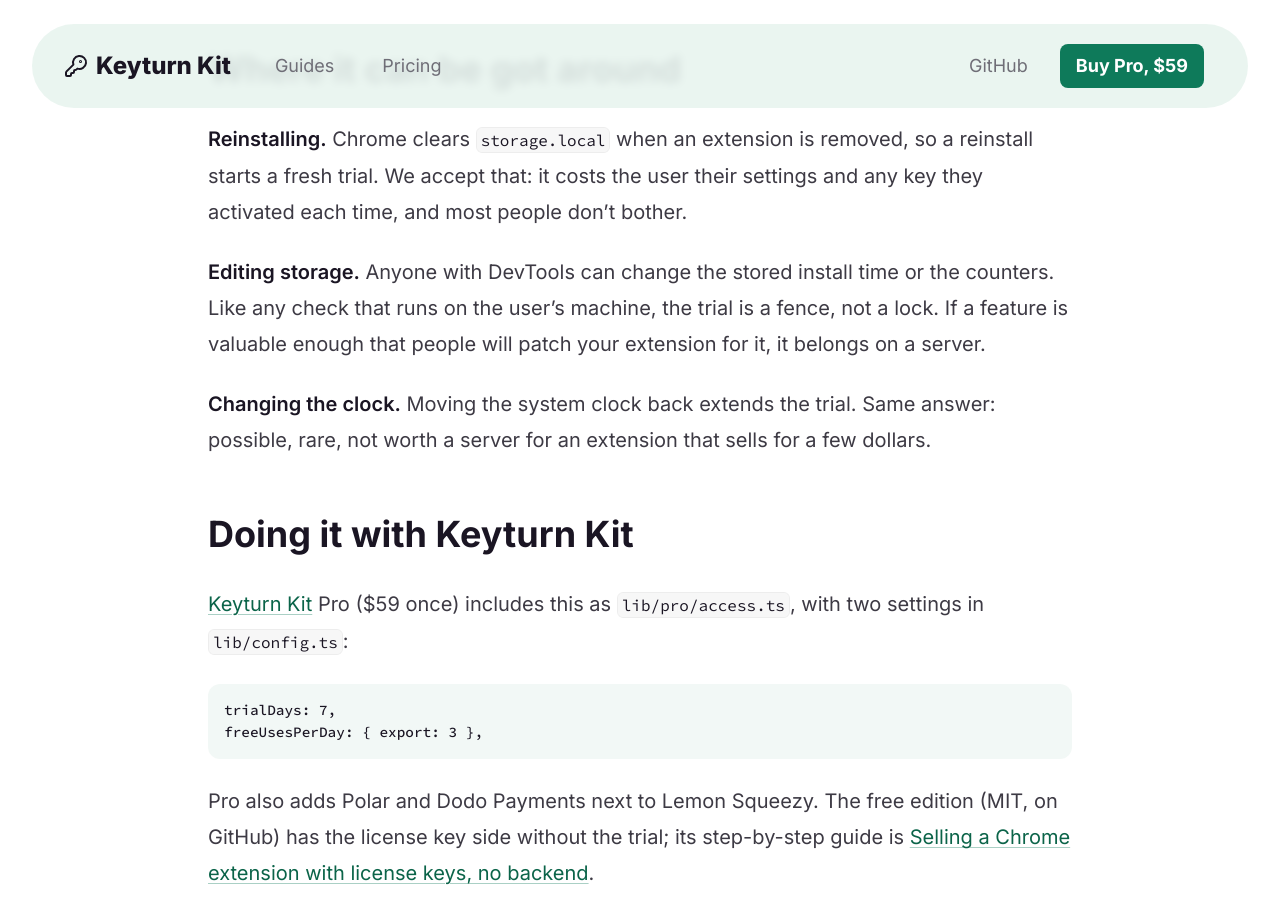
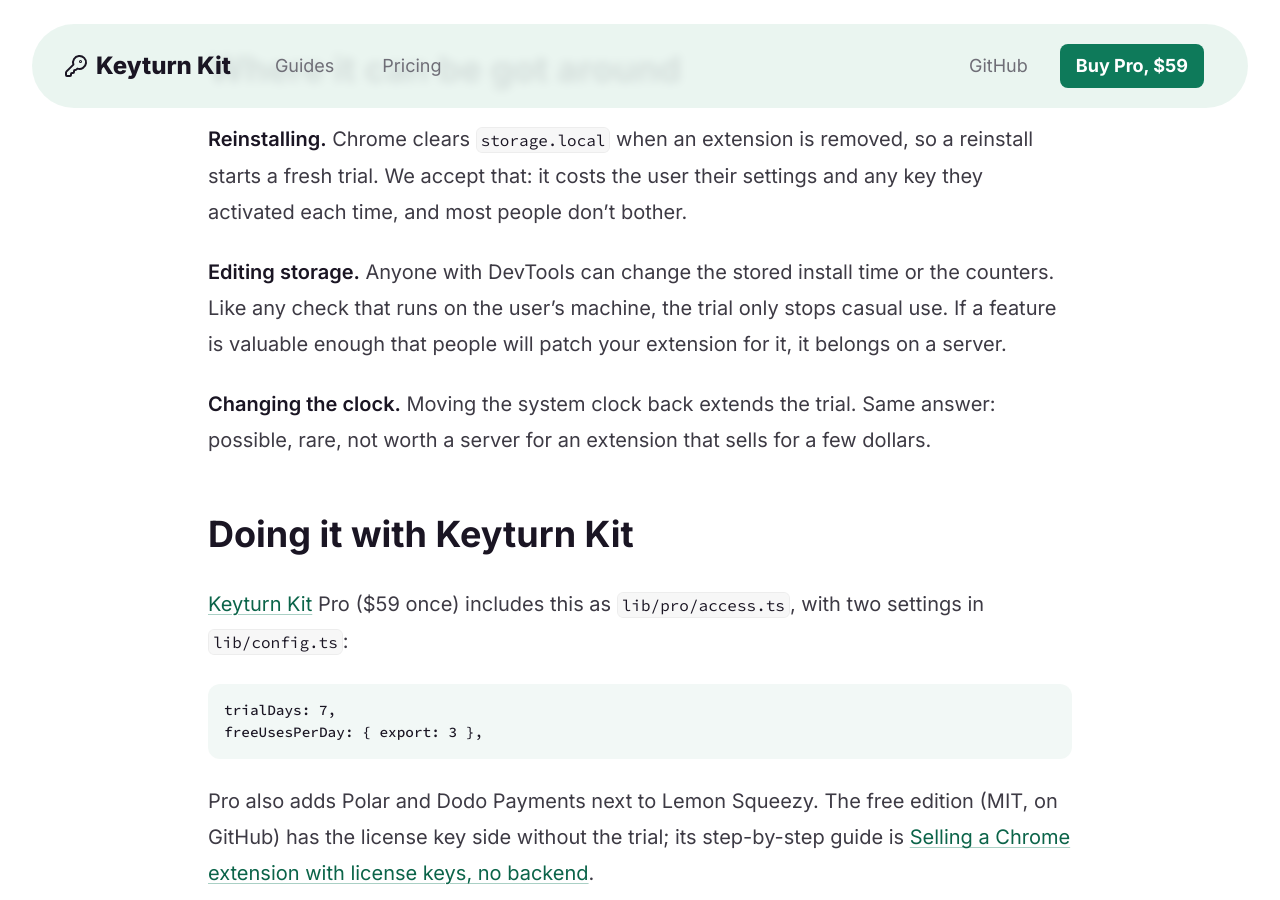
Before and after one commit to keyturnkit/keyturnkit.github.io, a Jekyll site: the page built from guides/chrome-extension-free-trial.md, in a window 1280 px wide and 900 px high, scrolled down 1742 px. Built offline with Jekyll 4.4.1, drawn with Linux system fonts in a browser that asks for light colours.

Commit message:
Trial guide: plainer wording

```diff
--- a/guides/chrome-extension-free-trial.md
+++ b/guides/chrome-extension-free-trial.md
@@ -43,7 +43,7 @@
 
 **Reinstalling.** Chrome clears `storage.local` when an extension is removed, so a reinstall starts a fresh trial. We accept that: it costs the user their settings and any key they activated each time, and most people don't bother.
 
-**Editing storage.** Anyone with DevTools can change the stored install time or the counters. Like any check that runs on the user's machine, the trial is a fence, not a lock. If a feature is valuable enough that people will patch your extension for it, it belongs on a server.
+**Editing storage.** Anyone with DevTools can change the stored install time or the counters. Like any check that runs on the user's machine, the trial only stops casual use. If a feature is valuable enough that people will patch your extension for it, it belongs on a server.
 
 **Changing the clock.** Moving the system clock back extends the trial. Same answer: possible, rare, not worth a server for an extension that sells for a few dollars.
 
```
